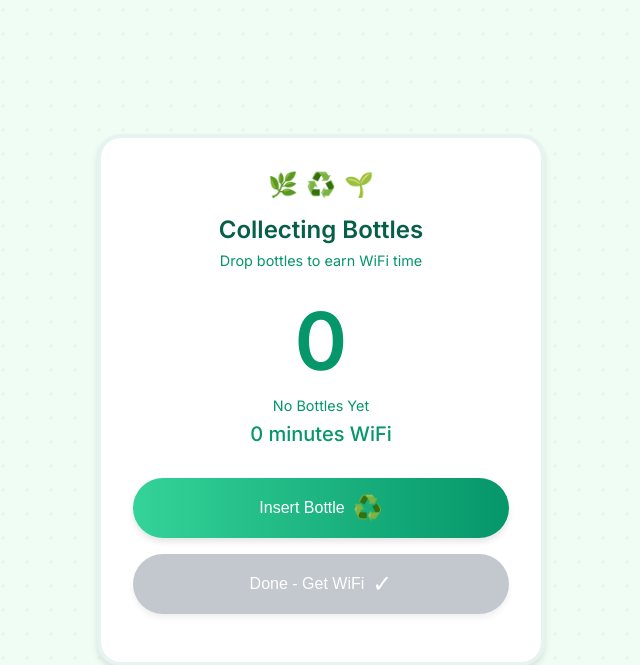
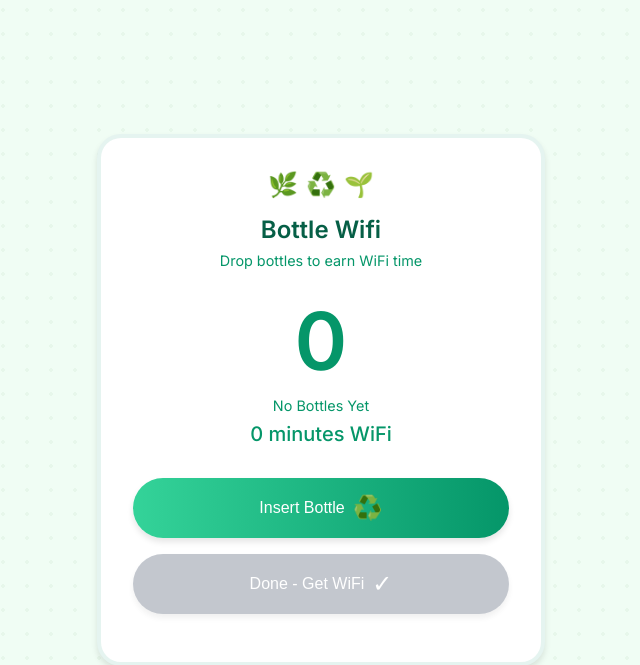
Before and after one commit to kxhyxhm/BottleWifi, a PHP site: page /collect_bottles.php in a window 1280 px wide. Shown: the top 665 px of the page, without its empty margins (319-959 px from the left). Run offline with PHP 8.4, Linux system fonts and the light colour scheme.

Commit message:
Refactor HTML structure and reset session handling

```diff
--- a/collect_bottles.php
+++ b/collect_bottles.php
@@ -45,7 +45,7 @@ body { font-family: 'Inter', sans-serif; min-height: 100vh; display: flex; align
                 <span class="emoji">♻️</span>
                 <span class="emoji">🌱</span>
             </div>
-            <h1 class="title">Collecting Bottles</h1>
+            <h1 class="title">Bottle Wifi</h1>
             <p class="subtitle" id="headerSubtitle">Drop bottles to earn WiFi time</p>
         </div>
 
@@ -177,16 +177,6 @@ body { font-family: 'Inter', sans-serif; min-height: 100vh; display: flex; align
                             bottleCountDisplay.classList.remove('pulse-animation');
                         }, 500);
 
-                        // Update text for singular/plural
-                        const headerSubtitle = document.getElementById('headerSubtitle');
-                        const bottlesCollectedText = document.getElementById('bottlesCollectedText');
-                        if (bottleCount === 1) {
-                            headerSubtitle.textContent = 'Bottle was dropped to earn WiFi time';
-                            bottlesCollectedText.textContent = 'Bottle Collected';
-                        } else {
-                            headerSubtitle.textContent = 'Bottles were dropped to earn WiFi time';
-                            bottlesCollectedText.textContent = 'Bottles Collected';
-                        }
 
                         // Fetch duration and update total time
                         fetch('settings_handler.php')
```
